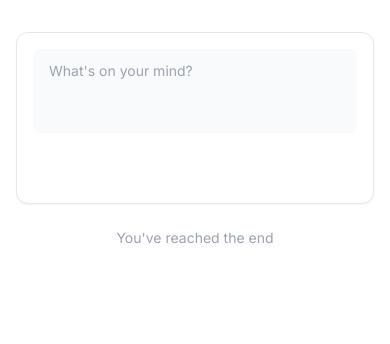
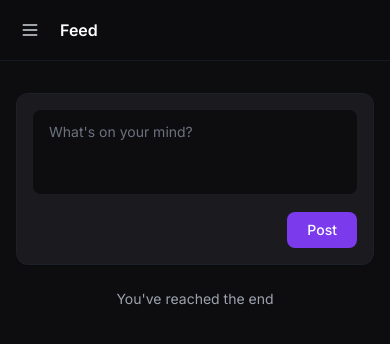
Before and after one commit to AdamGreek001/ft_transcendence-, a Next.js app in the folder frontend/: page /feed in a window 390 px wide. Shown: the top 344 px of the page. Built offline with nearby package versions, Linux system fonts and the light colour scheme; no server answers.

Commit message:
feat: implement authentication checks and redirect users in various auth pages

```diff
--- a/frontend/src/app/(auth)/2fa/page.tsx
+++ b/frontend/src/app/(auth)/2fa/page.tsx
@@ -1,14 +1,26 @@
 'use client';
 import { useSearchParams, useRouter } from 'next/navigation';
-import { useState } from 'react';
+import { useEffect, useState } from 'react';
 import { api } from '@/lib/utils';
 import Cookies from 'js-cookie';
+import { useAuth } from '@/hooks/useAuth';
 
 export default function TwoFactorVerify() {
   const searchParams = useSearchParams();
   const userId = searchParams.get('userId');
   const [code, setCode] = useState('');
   const router = useRouter();
+  const { isAuthenticated, isHydrated } = useAuth();
+
+  useEffect(() => {
+    if (isHydrated && isAuthenticated) {
+      router.replace('/feed');
+    }
+  }, [isHydrated, isAuthenticated, router]);
+
+  if (isHydrated && isAuthenticated) {
+    return null;
+  }
 
   const handleVerify2FA = async () => {
     try {
--- a/frontend/src/app/(auth)/callback/page.tsx
+++ b/frontend/src/app/(auth)/callback/page.tsx
@@ -3,13 +3,20 @@
 import { useEffect, useRef } from "react";
 import { useSearchParams, useRouter } from "next/navigation";
 import Cookies from "js-cookie";
+import { useAuth } from "@/hooks/useAuth";
 
 export default function OAuthCallbackPage() {
   const searchParams = useSearchParams();
   const router = useRouter();
   const called = useRef(false);
+  const { isAuthenticated, isHydrated } = useAuth();
 
   useEffect(() => {
+    if (isHydrated && isAuthenticated) {
+      router.replace("/feed");
+      return;
+    }
+
     const token = searchParams.get("token");
     const user = searchParams.get("user");
 
@@ -32,7 +39,11 @@ export default function OAuthCallbackPage() {
         router.push("/login?error=oauth_failed");
       }
     }
-  }, [searchParams, router]);
+  }, [searchParams, router, isHydrated, isAuthenticated]);
+
+  if (isHydrated && isAuthenticated) {
+    return null;
+  }
 
   return (
     <div className="flex min-h-screen items-center justify-center bg-gray-900">
--- a/frontend/src/app/(auth)/login/page.tsx
+++ b/frontend/src/app/(auth)/login/page.tsx
@@ -1,6 +1,6 @@
 "use client";
 
-import React, { useState } from "react";
+import React, { useEffect, useState } from "react";
 // import Navbar from "@/components/Navbar";
 import {
   Card,
@@ -16,13 +16,25 @@ import { api } from "@/lib/utils";
 import Cookies from "js-cookie";
 import { useRouter } from "next/navigation";
 import { useAuthStore } from "@/store/auth";
+import { useAuth } from "@/hooks/useAuth";
 
 const LoginPage = () => {
   const setAuth = useAuthStore((state) => state.setAuth);
   const router = useRouter();
+  const { isAuthenticated, isHydrated } = useAuth();
   const [email, setEmail] = useState("");
   const [password, setPassword] = useState("");
   const [loading, setLoading] = useState(false);
+
+  useEffect(() => {
+    if (isHydrated && isAuthenticated) {
+      router.replace("/feed");
+    }
+  }, [isHydrated, isAuthenticated, router]);
+
+  if (isHydrated && isAuthenticated) {
+    return null;
+  }
 
   const handleLogin = async (e: React.FormEvent) => {
     e.preventDefault();
--- a/frontend/src/app/(auth)/register/page.tsx
+++ b/frontend/src/app/(auth)/register/page.tsx
@@ -1,6 +1,6 @@
 "use client";
 
-import React, { useState } from "react";
+import React, { useEffect, useState } from "react";
 import Navbar from "@/components/auth/Navbar";
 import {
   Card,
@@ -18,9 +18,11 @@ import { Field, FieldGroup, FieldLabel } from "@/components/ui/field";
 import { api } from "@/lib/utils";
 import { useRouter } from "next/navigation";
 import Link from "next/link";
+import { useAuth } from "@/hooks/useAuth";
 
 const SignUpPage = () => {
   const router = useRouter();
+  const { isAuthenticated, isHydrated } = useAuth();
 
   const [formData, setFormData] = useState({
     username: "",
@@ -29,6 +31,16 @@ const SignUpPage = () => {
   });
   const [loading, setLoading] = useState(false);
   const [check, setCheck] = useState(false);
+
+  useEffect(() => {
+    if (isHydrated && isAuthenticated) {
+      router.replace("/feed");
+    }
+  }, [isHydrated, isAuthenticated, router]);
+
+  if (isHydrated && isAuthenticated) {
+    return null;
+  }
 
   const handleSubmit = async (e: React.FormEvent) => {
     e.preventDefault();
--- a/frontend/src/app/feed/page.tsx
+++ b/frontend/src/app/feed/page.tsx
@@ -1,23 +1,76 @@
+"use client";
+
+import { useState } from "react";
 import { useTranslations } from "next-intl";
+import { AppSidebar } from "@/components/layout/AppSidebar";
 
 export default function FeedPage() {
     const t = useTranslations("feed");
+    const [isNavSidebarOpen, setIsNavSidebarOpen] = useState(false);
 
     return (
+        <div className="flex min-h-screen md:h-[100dvh] bg-[#0d0d0f]">
+            {isNavSidebarOpen && (
+                <div className="fixed inset-0 z-50 lg:hidden">
+                    <button
+                        type="button"
+                        onClick={() => setIsNavSidebarOpen(false)}
+                        className="absolute inset-0 bg-black/60"
+                        aria-label="Close navigation sidebar"
+                    />
+                    <div className="relative h-full w-[min(82vw,18rem)]">
+                        <button
+                            type="button"
+                            onClick={() => setIsNavSidebarOpen(false)}
+                            className="absolute right-3 top-3 z-10 p-2 rounded-full bg-black/40 text-white"
+                            aria-label="Close sidebar"
+                        >
+                            <svg className="w-4 h-4" fill="none" stroke="currentColor" viewBox="0 0 24 24">
+                                <path strokeLinecap="round" strokeLinejoin="round" strokeWidth={2} d="M6 18L18 6M6 6l12 12" />
+                            </svg>
+                        </button>
+                        <AppSidebar />
+                    </div>
+                </div>
+            )}
+
+            <div className="hidden lg:block">
+                <AppSidebar />
+            </div>
+
+            <main className="flex-1 overflow-y-auto">
+                <div className="sticky top-0 bg-[#0d0d0f]/95 backdrop-blur z-10 px-3 sm:px-4 py-3 border-b border-gray-800/50">
+                    <div className="flex items-center gap-3">
+                        <button
+                            type="button"
+                            onClick={() => setIsNavSidebarOpen(true)}
+                            className="lg:hidden p-2 hover:bg-gray-800/50 rounded-full transition text-gray-300"
+                            aria-label="Open navigation sidebar"
+                        >
+                            <svg className="w-5 h-5" fill="none" stroke="currentColor" viewBox="0 0 24 24">
+                                <path strokeLinecap="round" strokeLinejoin="round" strokeWidth={2} d="M4 6h16M4 12h16M4 18h16" />
+                            </svg>
+                        </button>
+                        <h1 className="text-base sm:text-lg font-semibold text-white">Feed</h1>
+                    </div>
+                </div>
+
                 <div className="mx-auto max-w-2xl px-4 py-8">
-            <div className="mb-6 rounded-xl border border-gray-200 bg-white p-4 shadow-sm">
+                    <div className="mb-6 rounded-xl border border-gray-800/50 bg-[#1a1a1f] p-4 shadow-sm">
                         <textarea
                             placeholder={t("createPost")}
                             rows={3}
-                    className="w-full resize-none rounded-lg border-0 bg-gray-50 px-4 py-3 text-sm focus:outline-none focus:ring-2 focus:ring-primary-200"
+                            className="w-full resize-none rounded-lg border-0 bg-[#0d0d0f] px-4 py-3 text-sm text-white placeholder-gray-500 focus:outline-none focus:ring-2 focus:ring-violet-500/40"
                         />
                         <div className="mt-3 flex justify-end">
-                    <button className="rounded-lg bg-primary-600 px-5 py-2 text-sm font-medium text-white transition hover:bg-primary-700">
+                            <button className="rounded-lg bg-violet-600 px-5 py-2 text-sm font-medium text-white transition hover:bg-violet-700">
                                 Post
                             </button>
                         </div>
                     </div>
                     <p className="text-center text-sm text-gray-400">{t("noMorePosts")}</p>
                 </div>
+            </main>
+        </div>
     );
 }
--- a/frontend/src/app/page.tsx
+++ b/frontend/src/app/page.tsx
@@ -1,6 +1,10 @@
 import Link from "next/link";
+import { cookies } from "next/headers";
 
-export default function HomePage() {
+export default async function HomePage() {
+    const cookieStore = await cookies();
+    const isLoggedIn = !!cookieStore.get("token")?.value;
+
     return (
         <div className="min-h-screen bg-[#0d0d0f] text-white">
             {/* Navigation */}
@@ -20,6 +24,13 @@ export default function HomePage() {
                         <Link href="#safety" className="text-gray-400 hover:text-white transition text-sm">Safety</Link>
                         <Link href="#about" className="text-gray-400 hover:text-white transition text-sm">About</Link>
                     </div>
+                    {isLoggedIn ? (
+                        <div className="flex items-center gap-2 sm:gap-3">
+                            <Link href="/feed" className="bg-violet-600 hover:bg-violet-700 text-white px-3 sm:px-4 py-2 rounded-full text-xs sm:text-sm font-medium transition whitespace-nowrap">
+                                Go to Home
+                            </Link>
+                        </div>
+                    ) : (
                         <div className="flex items-center gap-2 sm:gap-3">
                             <Link href="/login" className="text-gray-300 hover:text-white transition text-sm font-medium">
                                 Log in
@@ -28,6 +39,7 @@ export default function HomePage() {
                                 Sign Up
                             </Link>
                         </div>
+                    )}
                 </div>
             </nav>
 
@@ -47,8 +59,8 @@ export default function HomePage() {
                             Experience the next generation of social networking. Stitch your stories together, join vibrant communities, and share moments with the people who matter most.
                         </p>
                         <div className="flex flex-col sm:flex-row items-center gap-4 mb-8">
-                            <Link href="/register" className="w-full sm:w-auto bg-violet-600 hover:bg-violet-700 text-white px-6 py-3 rounded-full font-medium transition">
-                                Get Started for Free
+                            <Link href={isLoggedIn ? "/feed" : "/register"} className="w-full sm:w-auto bg-violet-600 hover:bg-violet-700 text-white px-6 py-3 rounded-full font-medium transition">
+                                {isLoggedIn ? "Go to Home" : "Get Started for Free"}
                             </Link>
                             <button className="w-full sm:w-auto flex items-center justify-center gap-2 text-white px-6 py-3 rounded-full font-medium border border-gray-700 hover:bg-gray-800/50 transition">
                                 <svg className="w-5 h-5" fill="currentColor" viewBox="0 0 24 24">
```
Lines whose indentation alone changed are shown as unchanged.
